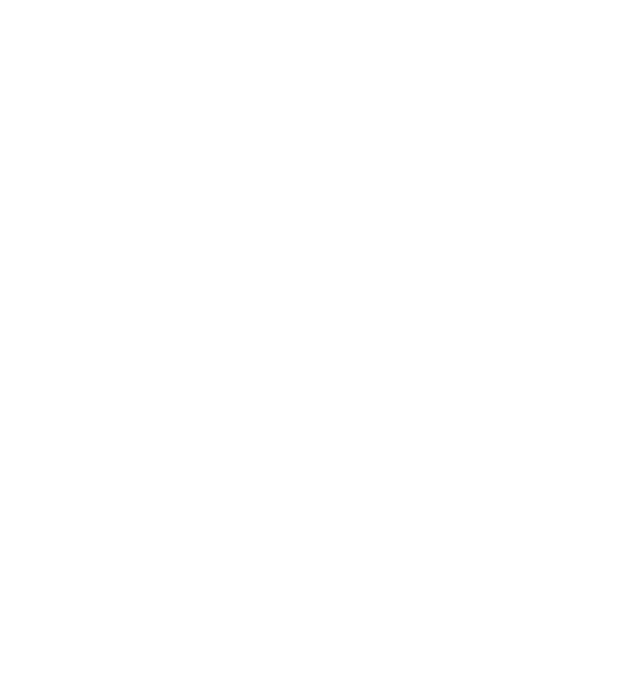
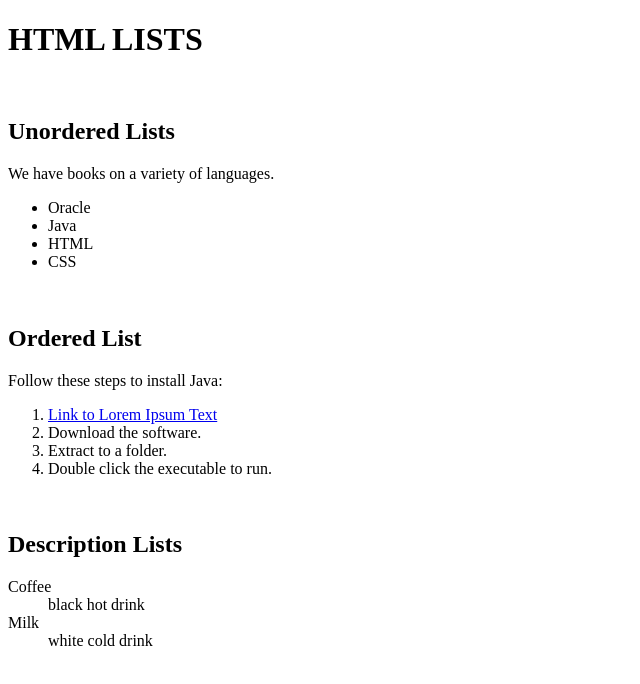
Before and after one commit to AlbanaAhmeti/BOOTCAMP-5, a plain HTML site: page qershor/listat.html in a window 1280 px wide. Shown: the whole page, without its empty margins (0-640 px from the left). Drawn offline with Linux system fonts and the light colour scheme.

Commit message:
sesioni 2

```diff
--- a/qershor/listat.html
+++ b/qershor/listat.html
@@ -4,9 +4,42 @@
     <meta charset="UTF-8">
     <meta http-equiv="X-UA-Compatible" content="IE=edge">
     <meta name="viewport" content="width=device-width, initial-scale=1.0">
-    <title>Document</title>
+    <title>Listat</title>
 </head>
 <body>
 
+    <h1>HTML LISTS</h1>
+    <br>
+    <h2>Unordered Lists</h2>
+
+    <p>We have books on a variety of languages.</p>
+
+    <ul>
+        <li>Oracle</li>
+        <li>Java</li>
+        <li>HTML</li>
+        <li>CSS</li>
+    </ul>
+    <br>
+
+    <h2>Ordered List</h2>
+    <p>Follow these steps to install Java:</p>
+
+    <ol>
+        <li><a href="simplePage.html">Link to Lorem Ipsum Text</a></li>
+        <li>Download the software.</li>
+        <li>Extract to a folder.</li>
+        <li>Double click the executable to run.</li>
+    </ol>
+    <br>
+
+    <h2>Description Lists</h2>
+    <dl>
+        <dt>Coffee</dt>
+        <dd>black hot drink</dd>
+        <dt>Milk</dt>
+        <dd>white cold drink</dd>
+    </dl>
+
 </body>
 </html>
```
Also changed, not shown: qershor/simplePage.html (added, +64 -0 lines).
